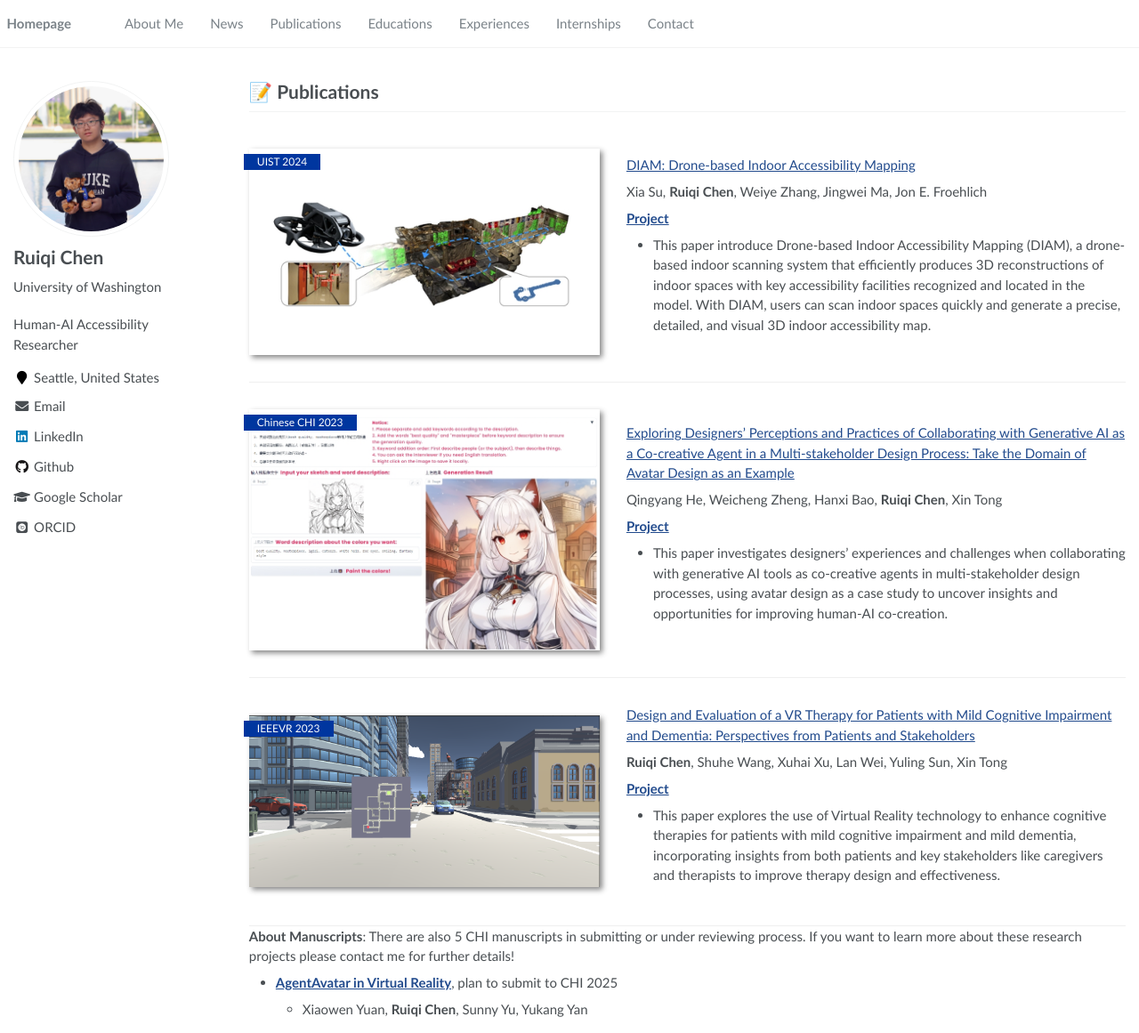
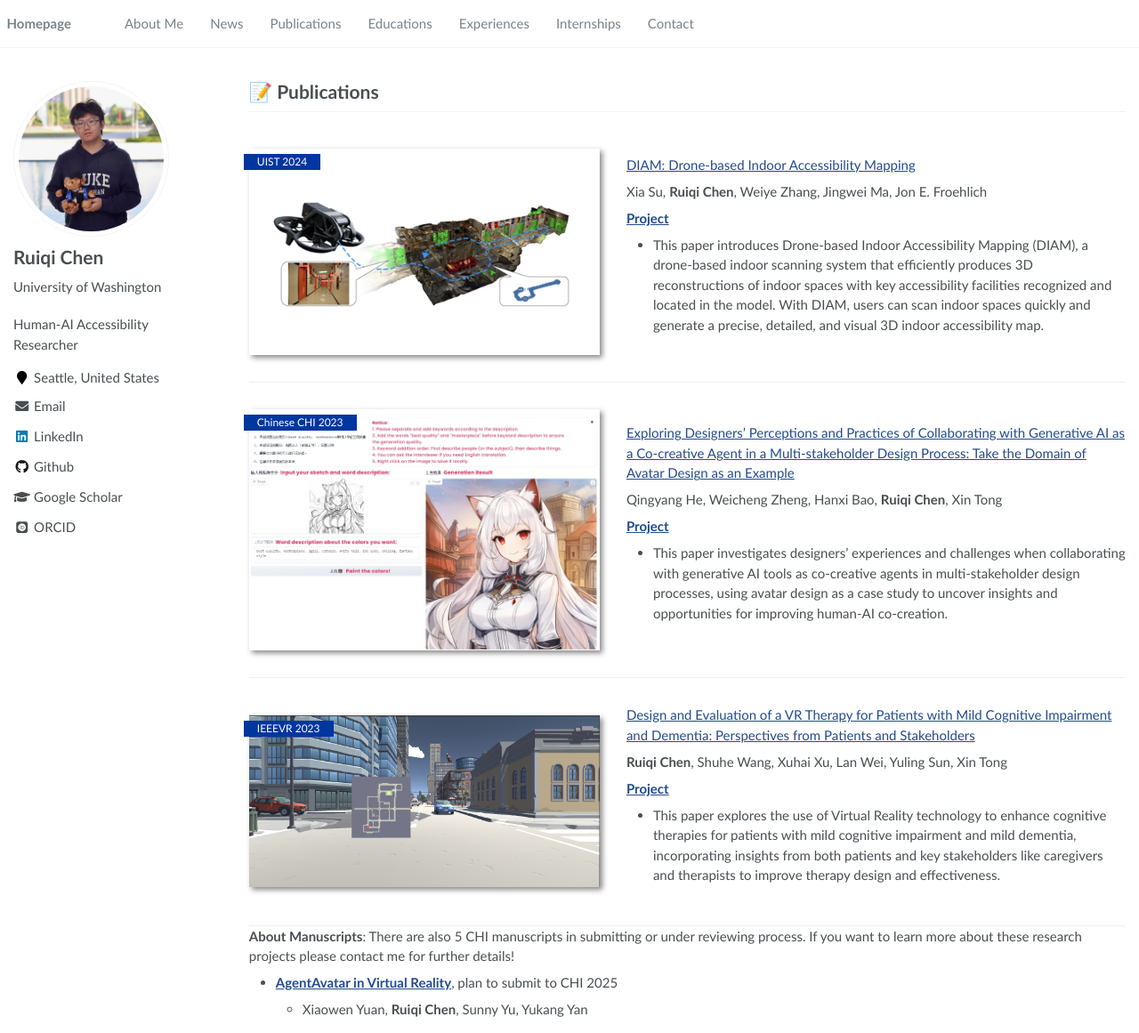
Before and after one commit to Ruiqi-Chen-0216/Ruiqi-Chen-0216.github.io, a Jekyll site: the page built from _pages/publications.md, in a window 1280 px wide and 1161 px high. Shown: the whole window at 89% size. Built offline with Jekyll 4.4.1, drawn with Linux system fonts in a browser that asks for light colours; some web fonts are replaced.

Commit message:
Update publications.md

```diff
--- a/_pages/publications.md
+++ b/_pages/publications.md
@@ -15,8 +15,8 @@
 
 Xia Su, **Ruiqi Chen**, Weiye Zhang, Jingwei Ma, Jon E. Froehlich
 
-[**Project**](https://makeabilitylab.cs.washington.edu/media/publications/Su_DiamDrone-BasedIndoorAccessibilityMapping_UIST20242024.pdf) <strong><span class='show_paper_citations' data='DhtAFkwAAAAJ:ALROH1vI_8AC'></span></strong>
-- This paper introduce Drone-based Indoor Accessibility Mapping (DIAM), a drone-based indoor scanning system that efficiently produces 3D reconstructions of indoor spaces with key accessibility facilities recognized and located in the model. With DIAM, users can scan indoor spaces quickly and generate a precise, detailed, and visual 3D indoor accessibility map.
+[**Project**](https://makeabilitylab.cs.washington.edu/media/publications/Su_ADemoOfDiamDrone-BasedIndoorAccessibilityMapping_UIST20242024.pdf) <strong><span class='show_paper_citations' data='DhtAFkwAAAAJ:ALROH1vI_8AC'></span></strong>
+- This paper introduces Drone-based Indoor Accessibility Mapping (DIAM), a drone-based indoor scanning system that efficiently produces 3D reconstructions of indoor spaces with key accessibility facilities recognized and located in the model. With DIAM, users can scan indoor spaces quickly and generate a precise, detailed, and visual 3D indoor accessibility map.
 </div>
 </div>
 
```
